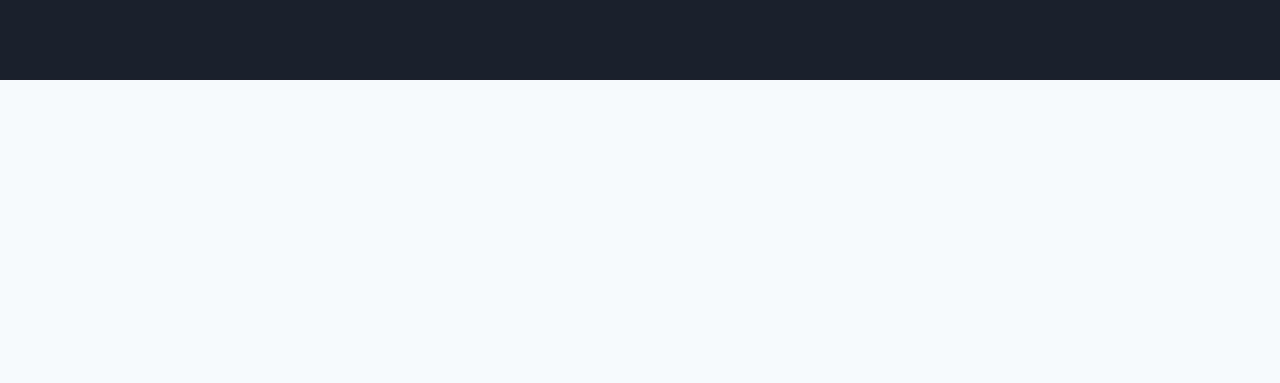
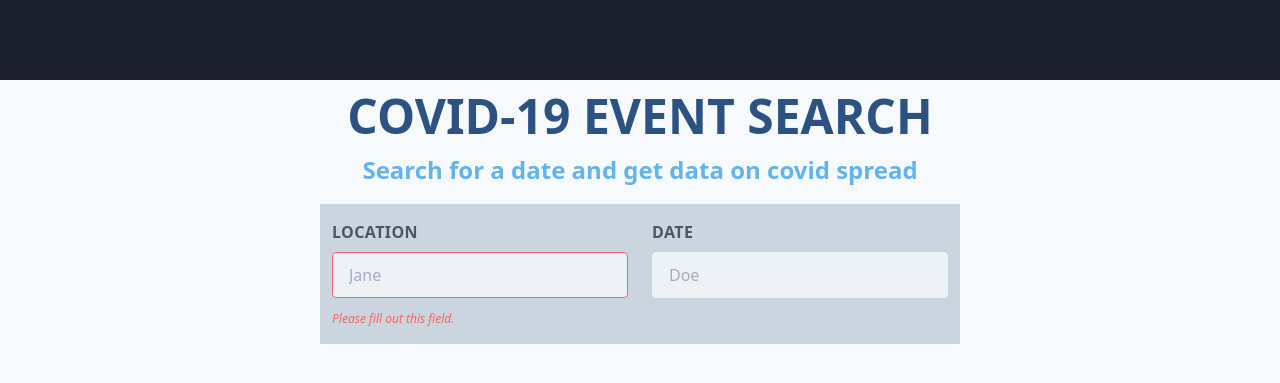
Before and after one commit to f-westergren/covidate, a Flask app: page / in a window 1280 px wide. Shown: the top 383 px of the page. Run offline with Flask 2, Linux system fonts and the light colour scheme; style sheets or scripts are compiled from the project's sources.

Commit message:
routes and index

```diff
--- a/app/routes.py
+++ b/app/routes.py
@@ -9,9 +9,9 @@ from app.models import User, Search
 from app import app
 
 @app.route('/')
-@app.route('/index')
 def index():
-	return render_template("index.html")
+
+	return render_template("index.html", user=current_user)
 
 ##############################################################################
 # Login and logout routes
@@ -20,7 +20,7 @@ def index():
 def login():
 
 	if current_user.is_authenticated:
-		return redirect(url_for('show_dashboard'))
+		return redirect(url_for('/'))
 
 	form = LoginForm()
 
@@ -36,21 +36,12 @@ def login():
 		login_user(user, remember=form.remember_me.data)
 		next_page = request.args.get('next')
 		if not next_page or url_parse(next_page).netloc != '':
-			next_page = url_for('show_dashboard')
+			next_page = url_for('index')
 		return redirect(next_page)
-
-
-
 
 	return render_template('login.html', form=form)
 
 @app.route('/logout')
 def logout():
 	logout_user()
-	return redirect(url_for('index'))
-
-@app.route('/dashboard')
-@login_required
-def show_dashboard():
-	user = current_user
-	return render_template('dashboard.html', user=user)
+	return redirect(url_for('/'))
--- a/app/templates/index.html
+++ b/app/templates/index.html
@@ -2,6 +2,37 @@
 
 
 {% block content %}
-  <div class="w-full"></div>
+<div class="flex mb-4">
+  <div class="w-full">
+    <h1 class='text-5xl font-bold text-center text-blue-800 uppercase'>Covid-19 Event Search</h1>
+    <h2 class='text-2xl font-bold text-center text-blue-400'>Search for a date and get data on covid spread</h2>
+  </div>
+</div>
+
+<div class="flex mb-4 justify-center">
+  <div class="w-2/4 bg-gray-400">
+      <div class="flex flex-wrap my-4">
+        <div class="w-full md:w-1/2 px-3 mb-6 md:mb-0">
+          <label class="block uppercase tracking-wide text-gray-700 text-md font-bold mb-2" for="grid-first-name">
+            Location
+          </label>
+          <input class="appearance-none block w-full bg-gray-200 text-gray-700 border border-red-500 rounded py-3 px-4 mb-3 leading-tight focus:outline-none focus:bg-white" id="grid-first-name" type="text" placeholder="Jane">
+          <p class="text-red-500 text-xs italic">Please fill out this field.</p>
+        </div>
+        <div class="w-full md:w-1/2 px-3">
+          <label class="block uppercase tracking-wide text-gray-700 text-md font-bold mb-2" for="grid-last-name">
+            Date
+          </label>
+          <input class="appearance-none block w-full bg-gray-200 text-gray-700 border border-gray-200 rounded py-3 px-4 leading-tight focus:outline-none focus:bg-white focus:border-gray-500" id="grid-last-name" type="text" placeholder="Doe">
+        </div>
+      </div>
+  </div>
+
+    <form>
+
+    </form>
+  </div>
+</div>
+
 
 {% endblock %}
```
